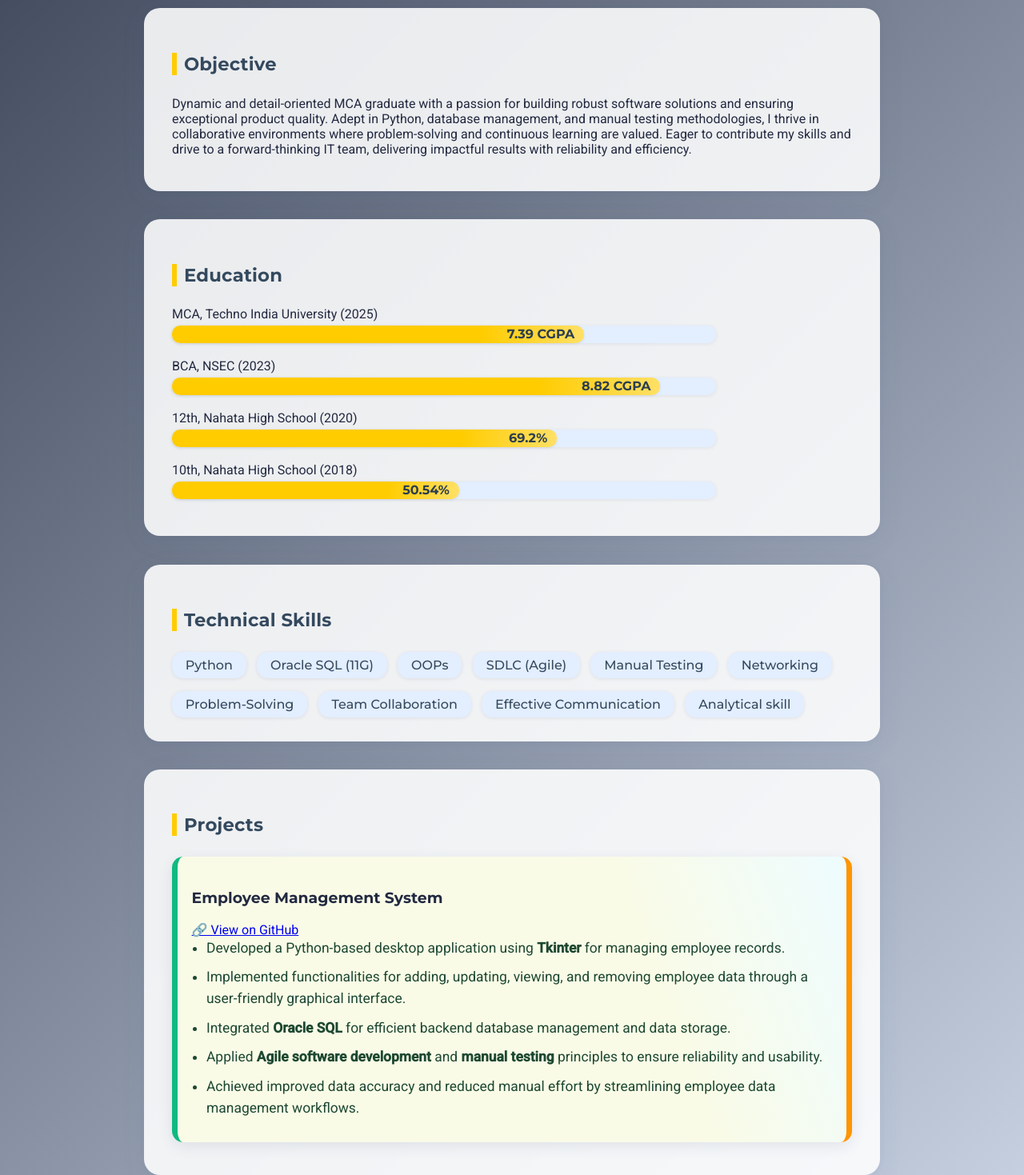
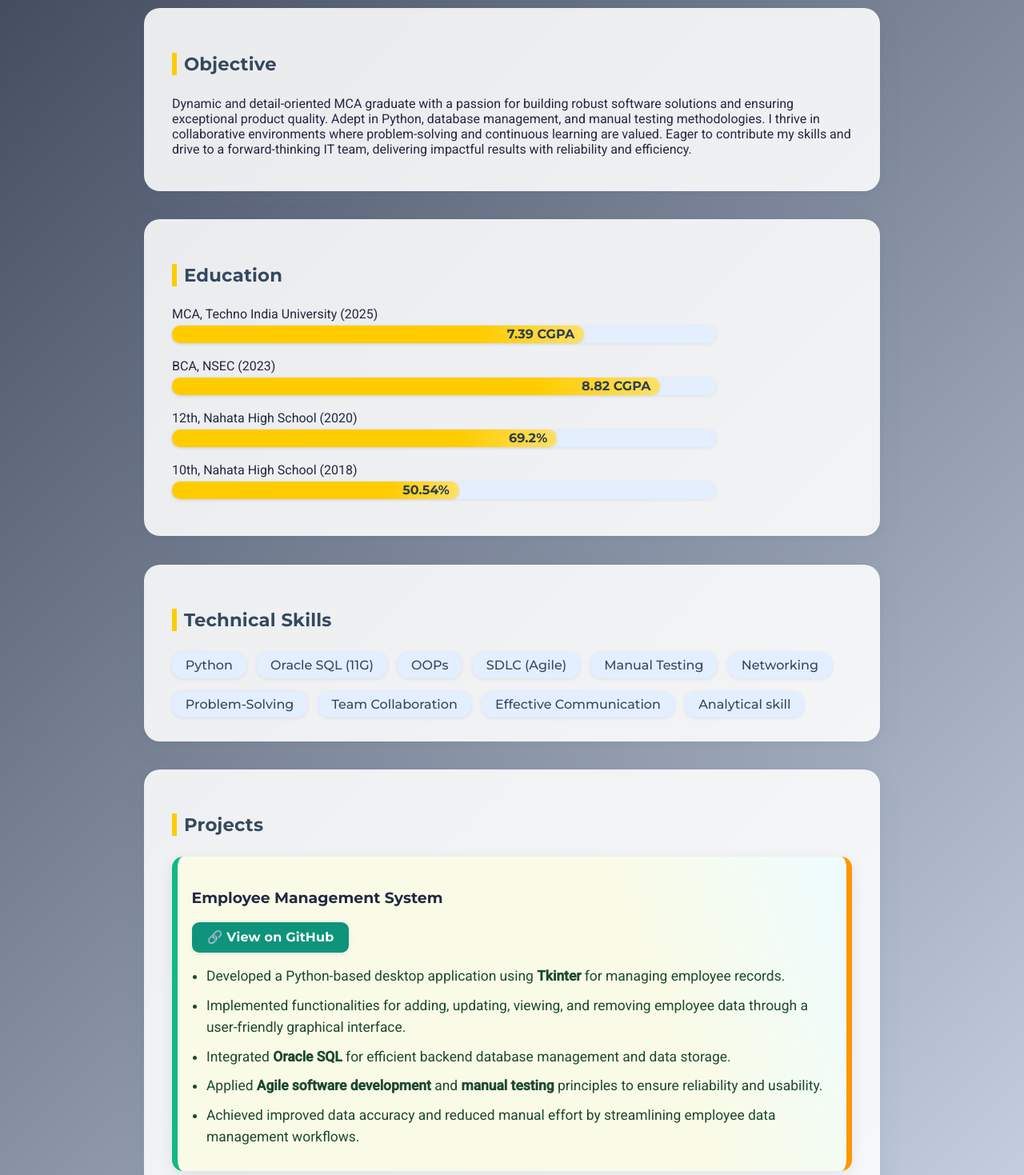
Before and after one commit to santanu2nd/santanu-portfolio, a plain HTML site: page index.html in a window 1280 px wide. Shown: the part 360-1829 px from the top of the page at 80% size. Drawn offline with Linux system fonts and the light colour scheme.

Commit message:
Update index.html

```diff
--- a/index.html
+++ b/index.html
@@ -4,6 +4,7 @@
   <meta charset="UTF-8">
   <meta name="viewport" content="width=device-width, initial-scale=1.0">
   <title>Santanu Biswas | Portfolio</title>
+  <!-- Use Montserrat for headings/nav/buttons, Roboto for body -->
   <link href="https://fonts.googleapis.com/css2?family=Montserrat:wght@500;700&family=Roboto:wght@400;500&display=swap" rel="stylesheet">
   <link rel="stylesheet" href="style.css">
 </head>
@@ -11,8 +12,7 @@
 
   <header>
     <div class="container header-flex">
-      <!-- Profile photo (add 'profile.jpg' or replace this path or remove img if you want) -->
-      <img src="profile.jpg" alt="Santanu Biswas" class="profile-img">
+      <img src="62kb.jpg" alt="Santanu Biswas" class="profile-img">
       <div>
         <h1>Santanu Biswas</h1>
         <p class="subtitle">Enthusiastic MCA Graduate | Software Developer | QA Practitioner</p>
@@ -44,7 +44,7 @@
     <section class="about card glass">
       <h2>Objective</h2>
       <p>
-        Dynamic and detail-oriented MCA graduate with a passion for building robust software solutions and ensuring exceptional product quality. Adept in Python, database management, and manual testing methodologies, I thrive in collaborative environments where problem-solving and continuous learning are valued. Eager to contribute my skills and drive to a forward-thinking IT team, delivering impactful results with reliability and efficiency.
+        Dynamic and detail-oriented MCA graduate with a passion for building robust software solutions and ensuring exceptional product quality. Adept in Python, database management, and manual testing methodologies. I thrive in collaborative environments where problem-solving and continuous learning are valued. Eager to contribute my skills and drive to a forward-thinking IT team, delivering impactful results with reliability and efficiency.
       </p>
     </section>
 
@@ -89,9 +89,11 @@
     <section id="projects" class="card glass">
       <h2>Projects</h2>
       <div class="project-card highlight">
-        <div class="project-header">
-          <h3>Employee Management System</h3>
-          <a href="https://github.com/YOUR_GITHUB_USERNAME/employee-management-system" target="_blank" class="github-link">🔗 View on GitHub</a>
+        <h3>Employee Management System</h3>
+        <div class="project-link-btn">
+          <a href="https://github.com/YOUR_GITHUB_USERNAME/employee-management-system" target="_blank">
+            🔗 View on GitHub
+          </a>
         </div>
         <ul class="project-points">
           <li>Developed a Python-based desktop application using <b>Tkinter</b> for managing employee records.</li>
```
